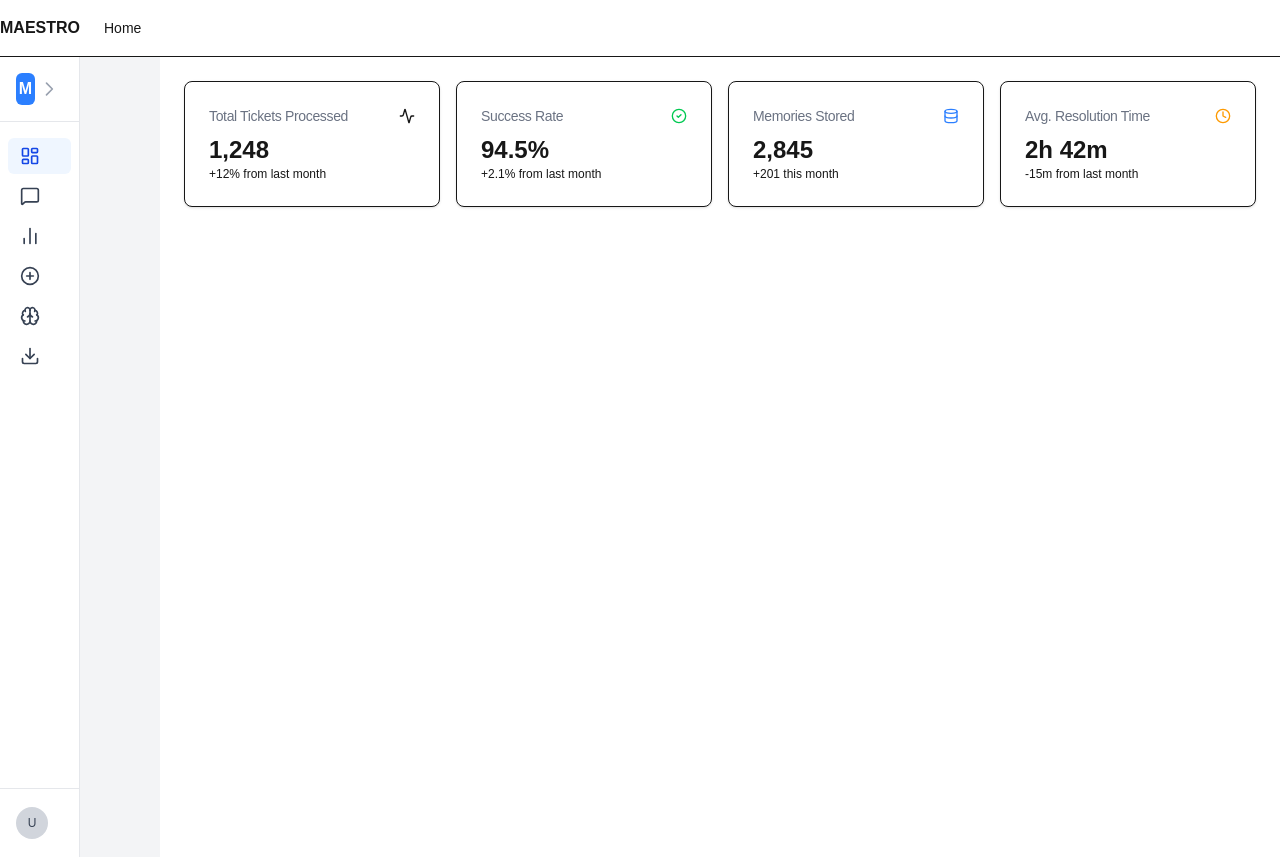
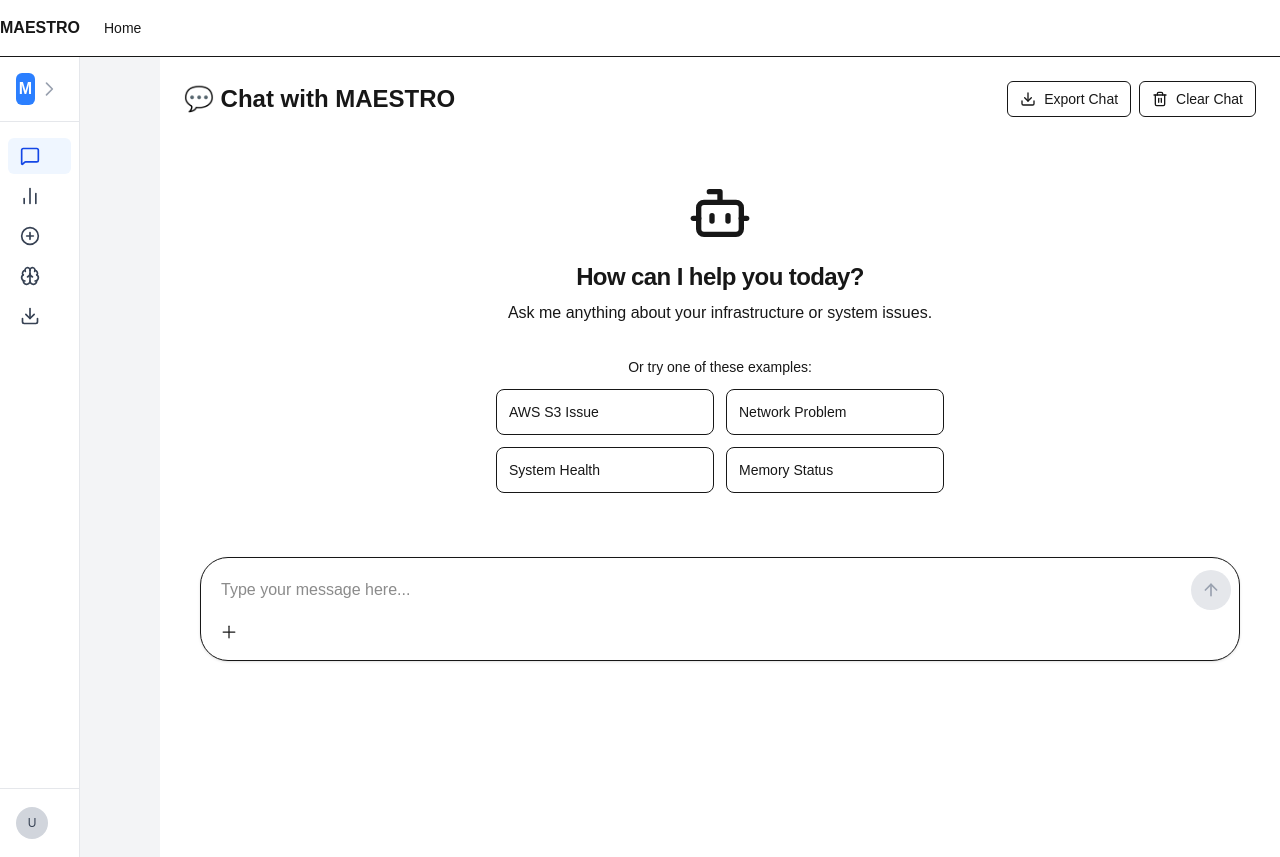
Before and after one commit to br-bit3194/MAESTRO, a Next.js app in the folder frontend/: page /home in a window 1280 px wide. Built offline with nearby package versions, Linux system fonts and the light colour scheme.

Commit message:
dashboard page is removed

```diff
--- a/frontend/src/app/home/layout.tsx
+++ b/frontend/src/app/home/layout.tsx
@@ -9,10 +9,10 @@
 import { MemoryExplorer } from "@/components/ui/memory-explorer";
 import { ChevronLeft, ChevronRight } from 'lucide-react';
 
-export type ActiveView = 'dashboard' | 'chat' | 'analytics' | 'submit-ticket' | 'memory-explorer' | 'export';
+export type ActiveView = 'chat' | 'analytics' | 'submit-ticket' | 'memory-explorer' | 'export';
 
 export default function HomeLayout() {
-  const [activeView, setActiveView] = useState<ActiveView>('dashboard');
+  const [activeView, setActiveView] = useState<ActiveView>('chat');
   const handleViewChange = (view: string) => {
     setActiveView(view as ActiveView);
   };
@@ -38,8 +38,6 @@
 
   const renderContent = () => {
     switch (activeView) {
-      case 'dashboard':
-        return <DashboardMetrics />;
       case 'chat':
         return <ChatInterface />;
       case 'analytics':
--- a/frontend/src/components/ui/sidebar.tsx
+++ b/frontend/src/components/ui/sidebar.tsx
@@ -240,7 +240,6 @@
 
 export function SidebarDemo({ activeView, onViewChange, open: isOpen, isHovered, setOpen }: SidebarProps) {
   const links = [
-    { id: 'dashboard', label: 'Dashboard', icon: <LayoutDashboard className="h-5 w-5 flex-shrink-0" /> },
     { id: 'chat', label: 'Chat', icon: <MessageSquare className="h-5 w-5 flex-shrink-0" /> },
     { id: 'analytics', label: 'Analytics', icon: <BarChart2 className="h-5 w-5 flex-shrink-0" /> },
     { id: 'submit-ticket', label: 'Submit Ticket', icon: <PlusCircle className="h-5 w-5 flex-shrink-0" /> },
```
